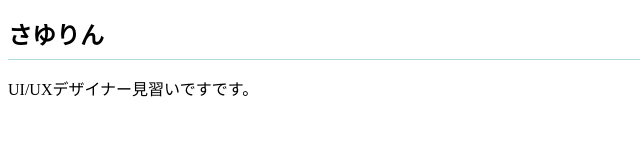
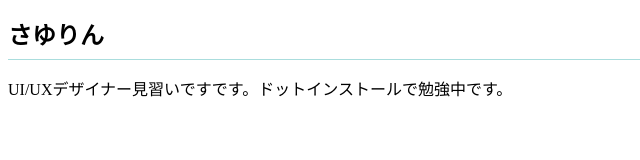
Before and after one commit to teru7101/kk.github.io, a plain HTML site: page index.html in a window 1280 px wide. Shown: the whole page, without its empty margins (0-640 px from the left). Drawn offline with Linux system fonts and the light colour scheme.

Commit message:
Add files via upload

```diff
--- a/index.html
+++ b/index.html
@@ -7,6 +7,6 @@
   </head>
   <body>
     <h1>さゆりん</h1>
-    <p>UI/UXデザイナー見習いですです。</p>
+    <p>UI/UXデザイナー見習いですです。ドットインストールで勉強中です。</p>
   </body>
 </html>
```
